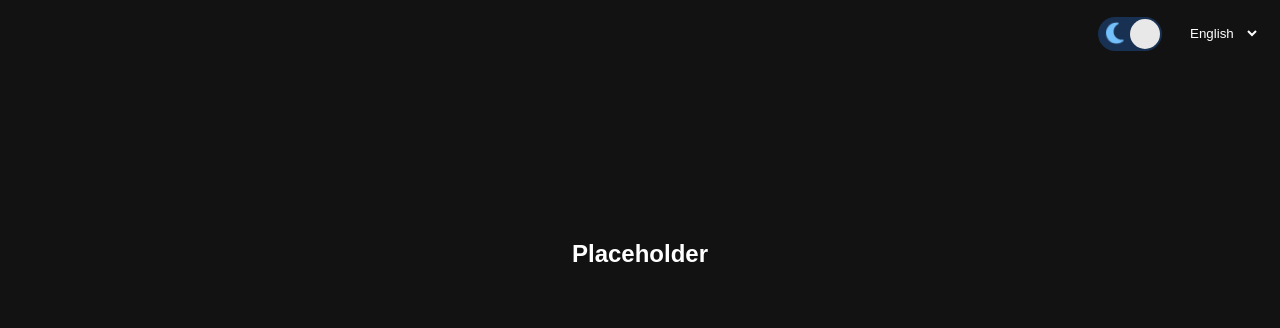
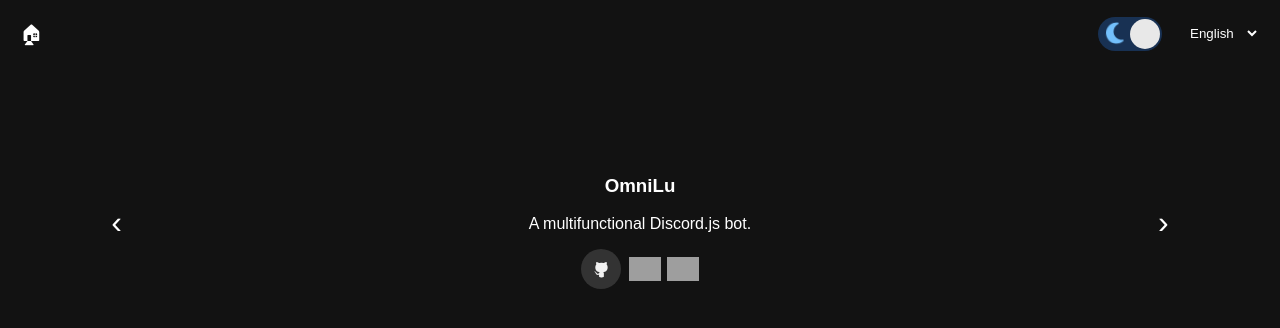
Before and after one commit to Lulvshk/portfolio, a plain HTML site: page index.html in a window 1280 px wide. Both pictures are taken after a click on the link "Projects". Drawn offline with Linux system fonts and the light colour scheme; grey boxes are pictures that could not be loaded.

Commit message:
Finished projects section, and made some fixes.

```diff
--- a/index.html
+++ b/index.html
@@ -26,6 +26,7 @@
             <option value="en" selected>English</option>
         </select>
     </div>
+    <a href="#home" id="home-btn" class="home-btn hidden">🏠︎</a>
     <main class="sections">
         <section class="section" id="home">
             <h1 class="typing"><span id="typed-text"></span><span class="cursor">|</span></h1>
@@ -35,11 +36,14 @@
             </div>
         </section>
         <section class="section" id="projects">
-            <h1>Placeholder</h1>
-            <a href="#home" class="button" id="home">🏠︎</a>
+            <div class="projects-container">
+                <button id="prev-project-btn" class="proj-nav-btn">‹</button>
+                <div class="project-display">
+                </div>
+                <button id="next-project-btn" class="proj-nav-btn">›</button>
+            </div>
         </section>
         <section class="section" id="contact">
-        <a href="#home" class="button" id="home">🏠︎</a>
         <p>aguerolucasjose@gmail.com</p>
             <div class="social-buttons">
                 <a href="https://github.com/Lulvshk" class="social-button github">
--- /dev/null
+++ b/projects.json
@@ -0,0 +1,20 @@
+{
+    "es": [
+        {
+            "title": "OmniLu",
+            "description": "Un bot multifuncional de Discord.js.",
+            "link": "https://github.com/Lulvshk/OmniLu",
+            "finished": true,
+            "languages": ["javascript", "node.js"]
+        }
+    ],
+    "en": [
+        {
+            "title": "OmniLu",
+            "description": "A multifunctional Discord.js bot.",
+            "link": "https://github.com/Lulvshk/OmniLu",
+            "finished": true,
+            "languages": ["javascript", "node.js"]
+        }
+    ]
+}
--- a/scripts.js
+++ b/scripts.js
@@ -1,6 +1,15 @@
-// Toggle dark/light mode
 const theme = document.getElementById('theme');
 const buttonsLanguage = {es: {projects: "Proyectos", contact: "Contacto"}, en: {projects: "Projects", contact: "Contact"}};
+const homeBtn = document.getElementById("home-btn");
+const languageSelect = document.getElementById('language-select');
+let currentLanguage = 'en';
+const typedText = document.getElementById("typed-text");
+const cursor = document.querySelector(".cursor");
+const title = "Lucas José Agüero Portfolio";
+const projectDisplay = document.querySelector(".project-display");
+const prevBtn = document.getElementById("prev-project-btn");
+const nextBtn = document.getElementById("next-project-btn");
+let charIndex = 0;
 
 theme.addEventListener("click", () => {
     document.body.classList.toggle('light-mode');
@@ -8,24 +17,15 @@ theme.addEventListener("click", () => {
     document.getElementById("back-button").classList.toggle('light-mode');
 });
 
-
-
-const languageSelect = document.getElementById('language-select');
-let currentLanguage = 'en';
 languageSelect.addEventListener('change', (event) => {
     currentLanguage = event.target.value;
     updateLanguage();
+    loadProjects(currentLanguage);
 });
-
 function updateLanguage() {
     document.querySelector("a[href='#projects']").textContent = buttonsLanguage[currentLanguage].projects;
     document.querySelector("a[href='#contact']").textContent = buttonsLanguage[currentLanguage].contact;
 }
-
-const typedText = document.getElementById("typed-text");
-const cursor = document.querySelector(".cursor");
-const title = "Lucas José Agüero Portfolio";
-let charIndex = 0;
 
 function typeTitle() {
     if (charIndex < title.length) {
@@ -37,6 +37,95 @@ function typeTitle() {
     }
 }
 
+function updateControlsVisibility() {
+  const section = location.hash;
+  if (section === "#projects" || section === "#contact") {
+    homeBtn.classList.remove("hidden");
+  } else {
+    homeBtn.classList.add("hidden");
+  }
+}
+
+window.addEventListener("hashchange", updateControlsVisibility);
+document.addEventListener("DOMContentLoaded", updateControlsVisibility);
+
+function loadProjects(lang) {
+  fetch("projects.json")
+    .then(res => res.json())
+    .then(data => {
+      projects = data[lang] || [];
+      currentIndex = 0;
+      showProject(currentIndex, true);
+    })
+    .catch(err => console.error("Error cargando proyectos:", err));
+}
+
+function showProject(index, instant=false) {
+  const p = projects[index];
+  projectDisplay.innerHTML = "";
+
+  const card = document.createElement("div");
+  card.className = "project-card";
+  card.style.opacity = 0;
+  card.style.transform = instant ? "translateX(0)" : "translateX(100%)";
+
+  if (!p.finished) {
+    const status = document.createElement("span");
+    status.textContent = "🚧 En desarrollo";
+    status.className = "project-status";
+    card.appendChild(status);
+  }
+  const pTitle = document.createElement("h3");
+  pTitle.textContent = p.title;
+  const desc = document.createElement("p");
+  desc.textContent = p.description;
+
+  const link = document.createElement("a");
+  link.href = p.link;
+  link.target = "_blank";
+  link.className = "project-github-btn";
+  link.innerHTML = `
+    <svg class="cf-icon-svg" xmlns="http://www.w3.org/2000/svg" viewBox="-2.5 0 19 19">
+    <path d="M9.464 17.178a4.506 4.506 0 0 1-2.013.317 4.29 4.29 0 0 1-2.007-.317.746.746 0 0 1-.277-.587c0-.22-.008-.798-.012-1.567-2.564.557-3.105-1.236-3.105-1.236a2.44 2.44 0 0 0-1.024-1.348c-.836-.572.063-.56.063-.56a1.937 1.937 0 0 1 1.412.95 1.962 1.962 0 0 0 2.682.765 1.971 1.971 0 0 1 .586-1.233c-2.046-.232-4.198-1.023-4.198-4.554a3.566 3.566 0 0 1 .948-2.474 3.313 3.313 0 0 1 .091-2.438s.773-.248 2.534.945a8.727 8.727 0 0 1 4.615 0c1.76-1.193 2.532-.945 2.532-.945a3.31 3.31 0 0 1 .092 2.438 3.562 3.562 0 0 1 .947 2.474c0 3.54-2.155 4.32-4.208 4.548a2.195 2.195 0 0 1 .625 1.706c0 1.232-.011 2.227-.011 2.529a.694.694 0 0 1-.272.587z"></path>
+    </svg>`;
+
+  const langs = document.createElement("div");
+  langs.className = "project-langs";
+  p.languages.forEach(lang => {
+    const img = document.createElement("img");
+    img.src = `https://img.shields.io/badge/${encodeURIComponent(lang)}-informational?style=for-the-badge&logo=${encodeURIComponent(lang)}&logoColor=white`;
+    img.alt = lang;
+    langs.appendChild(img);
+  });
+
+  card.appendChild(pTitle);
+  card.appendChild(desc);
+  const actions = document.createElement("div");
+  actions.className = "project-actions";
+  actions.appendChild(link);
+  actions.appendChild(langs);
+  card.appendChild(actions);
+
+  projectDisplay.appendChild(card);
+
+
+  requestAnimationFrame(() => {
+    card.style.transform = "translateX(0)";
+    card.style.opacity = 1;
+  });
+}
+
+nextBtn.addEventListener("click", () => {
+  currentIndex = (currentIndex + 1) % projects.length;
+  showProject(currentIndex);
+});
+
+prevBtn.addEventListener("click", () => {
+  currentIndex = (currentIndex - 1 + projects.length) % projects.length;
+  showProject(currentIndex);
+});
+
 document.addEventListener("DOMContentLoaded", () => {
     setTimeout(typeTitle, 500);
+    loadProjects(currentLanguage);
 });
--- a/styles.css
+++ b/styles.css
@@ -9,6 +9,14 @@ body, html {
     text-align: center;
     height: 100%;
     margin: inherit;
+}
+
+:root {
+  --text-color: white; /* default */
+}
+
+.hidden {
+  display: none;
 }
 
 .section {
@@ -30,14 +38,11 @@ body, html {
 }
 
 .typing {
-    font-size: 2em;
-    overflow: hidden;
-    white-space: nowrap;
-    width: fit-content;
-    margin: 0 auto;
+    display: inline-flex;
+    align-items: baseline;
 }
 .cursor {
-    display: inline-block;
+    margin-left: 2px;
     animation: blink-caret 0.75s step-end infinite;
 }
 @keyframes blink-caret {
@@ -47,11 +52,12 @@ body, html {
 body.dark-mode {
     background-color: #121212;
     color: #ffffff;
+    --text-color: white;
 }
 body.light-mode  {
     background-color: #ffffff;
     color: #000000;
-
+    --text-color: black;
 }
 
 .controls {
@@ -96,29 +102,103 @@ a.button:hover {
     text-decoration: none;
 }
 
-a#home {
-    position: relative;
-    top: -340px;
-    left: -640px;
-    font-size: 20px;
+.home-btn {
+  position: fixed;
+  top: 20px;
+  left: 20px;
+  font-size: 20px;
+  text-decoration: none;
+  color: inherit;
+  background: none;
+  border: none;
+  cursor: pointer;
+  z-index: 1000;
 }
-section#contact > a#home {
-    position: relative;
-    top: -220px;
-    left: -640px;
-    font-size: 20px;
-}
+
 #home:target ~ .sections {
   -webkit-transform: translate3d(0, 0, 0);
   transform: translate3d(0, 0, 0);
 }
 #projects:target ~ .sections {
-  -webkit-transform: translate3d(0, -140%, 0);
-  transform: translate3d(0, -140%, 0);
+  -webkit-transform: translate3d(0, -148%, 0);
+  transform: translate3d(0, -148%, 0);
 }
 #contact:target ~ .sections {
-  -webkit-transform: translate3d(0, -100%, 0);
-  transform: translate3d(0, -290%, 0);
+  -webkit-transform: translate3d(0, -120%, 0);
+  transform: translate3d(0, -285%, 0);
+}
+
+.projects-container {
+  display: flex;
+  justify-content: center;
+}
+
+.project-display {
+  width: 80%;
+}
+
+.project-card {
+  transition: transform 0.5s ease, opacity 0.5s ease;
+}
+
+.proj-nav-btn {
+  font-size: 2rem;
+  background: none;
+  border: none;
+  cursor: pointer;
+  color: var(--text-color);
+}
+
+.project-status {
+  display: inline-block;
+  background-color: #ffcc00;
+  color: #333;
+  font-size: 0.9rem;
+  border-radius: 6px;
+  font-weight: bold;
+  padding: 2px 3px;
+}
+
+.project-actions {
+  display: inline-flex;
+  align-items: center;
+  gap: 8px;
+}
+
+.project-langs {
+  display: flex;
+  flex-wrap: wrap;
+  gap: 6px;
+}
+
+.project-langs img {
+  height: 24px;
+}
+
+.project-github-btn {
+  display: inline-flex;
+  justify-content: center;
+  align-items: center;
+  width: 40px;
+  height: 40px;
+  border-radius: 50%;
+  background-color: #333;
+  text-decoration: none;
+  transition: 0.3s;
+}
+
+.project-github-btn svg {
+  width: 20px;
+  height: 20px;
+  fill: #f2f2f2;
+}
+
+.project-github-btn:hover {
+  background-color: #f2f2f2;
+}
+
+.project-github-btn:hover svg {
+  fill: #333;
 }
 
 .social-buttons {
```
Also changed, not shown: proyects.json (deleted, +0 -24 lines).
